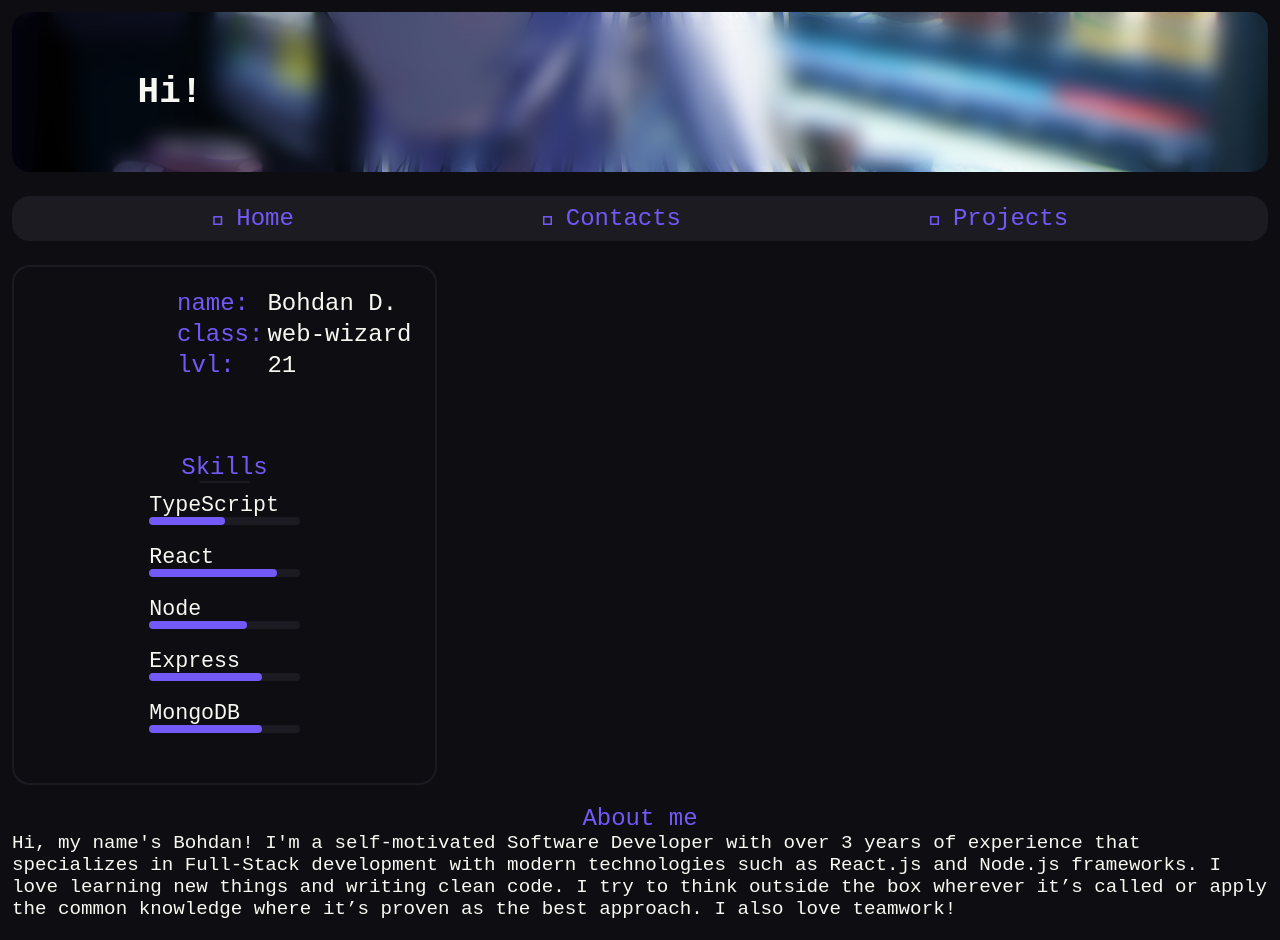
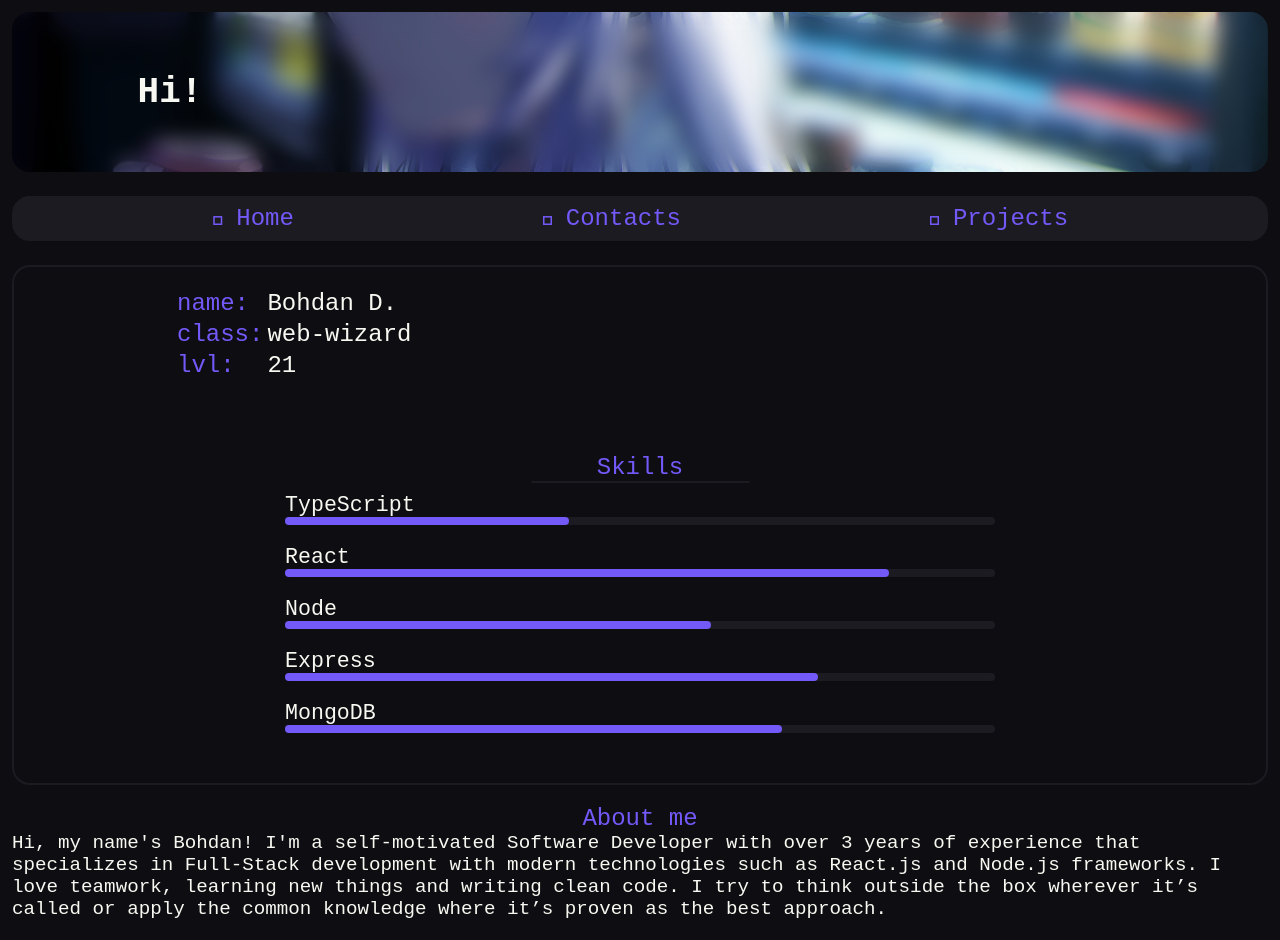
Before and after one commit to lnn0q/portfolio-1.2, a React (Vite) app: page / in a window 1280 px wide. Shown: the top 940 px of the page. Built offline with nearby package versions, Linux system fonts and the light colour scheme; grey boxes are pictures that could not be loaded; a web font is replaced by a local one.

Commit message:
Moved skills into the badge component

```diff
--- a/src/client/Content.tsx
+++ b/src/client/Content.tsx
@@ -8,8 +8,8 @@ const Content = () => {
   return (
     <main>
       <Badge />
+      <AboutMe />
       {/* <Skills /> */}
-      <AboutMe />
     </main>
   );
 };
--- a/src/client/components/AboutMe.tsx
+++ b/src/client/components/AboutMe.tsx
@@ -7,9 +7,9 @@ const AboutMe = () => {
           Hi, my name's Bohdan! I'm a self-motivated Software Developer with
           over 3 years of experience that specializes in Full-Stack development
           with modern technologies such as React.js and Node.js frameworks. I
-          love learning new things and writing clean code. I try to think
-          outside the box wherever it’s called or apply the common knowledge
-          where it’s proven as the best approach. I also love teamwork!
+          love teamwork, learning new things and writing clean code. I try to
+          think outside the box wherever it’s called or apply the common
+          knowledge where it’s proven as the best approach.
         </div>
       </div>
       <div className="main__textSubContainer">
--- a/src/client/components/Badge.tsx
+++ b/src/client/components/Badge.tsx
@@ -11,6 +11,7 @@ const Badge = () => {
 
   return (
     <div className="badge">
+      {/*Added upperPart to sep between badge and skills*/}
       <div className="badge__upperPart">
         <div className="badge__badgeLeft">
           {/* <div className="badge__profileIcon"></div> */}
@@ -48,7 +49,9 @@ const Badge = () => {
           </table>
         </div>
       </div>
-      <Skills />
+      <div className="badge__lowerPart">
+        <Skills />
+      </div>
     </div>
   );
 };
--- a/src/client/components/Skills.tsx
+++ b/src/client/components/Skills.tsx
@@ -4,7 +4,7 @@ const Skills = () => {
   const skills = [
     {
       name: "TypeScript",
-      progress: 50,
+      progress: 40,
       id: 0,
     },
     {
@@ -14,7 +14,7 @@ const Skills = () => {
     },
     {
       name: "Node",
-      progress: 65,
+      progress: 60,
       id: 2,
     },
     {
@@ -24,7 +24,7 @@ const Skills = () => {
     },
     {
       name: "MongoDB",
-      progress: 75,
+      progress: 70,
       id: 4,
     },
   ];
--- a/src/client/index.css
+++ b/src/client/index.css
@@ -70,7 +70,7 @@ header {
 }
 
 main {
-  height: 1000px;
+  /* height: 1000px; */
   padding: 0.5em;
 }
 
--- a/src/client/styles/Badge.css
+++ b/src/client/styles/Badge.css
@@ -1,5 +1,5 @@
 .badge {
-  width: 425px;
+  /* width: 425px; */
   display: flex;
   flex-direction: column;
   padding: 20px;
@@ -9,7 +9,8 @@
   transition: 0.4s ease-in-out;
 }
 
-.badge:hover {
+.badge:hover,
+.badge:hover .skills__ruler {
   border-color: var(--super_purple);
 }
 
@@ -18,6 +19,13 @@
   display: flex;
   flex-direction: row;
   gap: 15px;
+}
+
+.badge__lowerPart {
+  display: flex;
+  flex-direction: column;
+  justify-content: center;
+  align-items: center;
 }
 
 .badge__badgeLeft {
--- a/src/client/styles/Skills.css
+++ b/src/client/styles/Skills.css
@@ -1,4 +1,5 @@
 .skills {
+  max-width: 750px;
   width: 100%;
   padding: 10px 0;
   display: flex;
@@ -7,7 +8,8 @@
 }
 
 .skills__subContainer {
-  width: 50%;
+  /* width: 50%; */
+  width: 100%;
   padding: 10px;
   display: flex;
   flex-direction: column;
@@ -19,10 +21,12 @@
   transition: 0.4s ease-in-out;
 }
 
+/*
 .skills__subContainer:hover,
 .skills__subContainer:hover .skills__ruler {
   border-color: var(--super_purple);
 }
+*/
 
 .skills__header {
   color: var(--super_purple);
@@ -66,7 +70,7 @@
 /* phone-only */
 @media (max-width: 599px) {
   .skills__subContainer {
-    width: 100%;
+    /* width: 100%; */
   }
 /*
   .skills__skillProgressBg,
```
